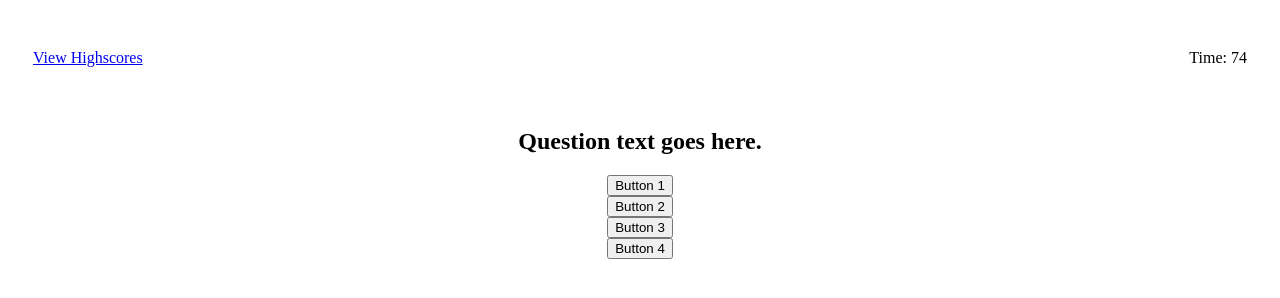
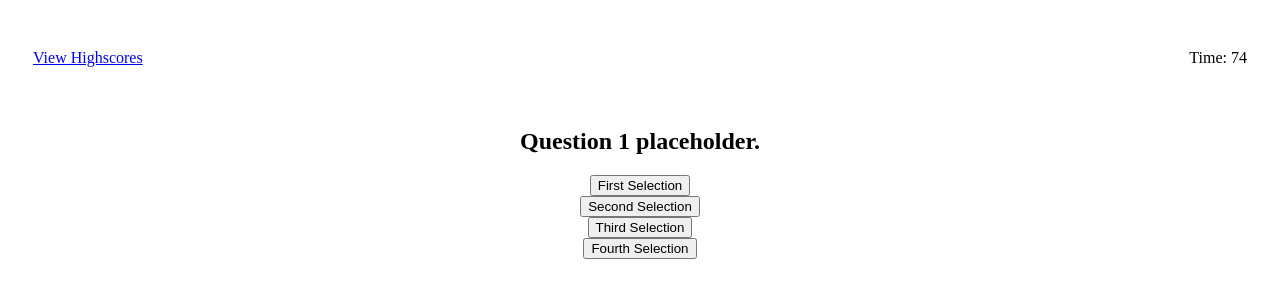
Before and after one commit to spreston4/trivia-challenge, a plain HTML site: page index.html in a window 1280 px wide. Both pictures are taken after a click on the button "Start Game". Drawn offline with Linux system fonts and the light colour scheme.

Commit message:
can iterate through questions. Question 3 wont display. broken logic in answerQuestion function

```diff
--- a/assets/css/style.css
+++ b/assets/css/style.css
@@ -26,12 +26,12 @@
     justify-content: center;
 }
 
-/* .choices {
+#selections {
     display: flex;
     flex-direction: column;
     align-items: center;
     justify-content: center;
-} */
+}
 
 #end-screen {
     flex-direction: column;
--- a/assets/javascript/script.js
+++ b/assets/javascript/script.js
@@ -44,6 +44,7 @@ console.log(questions[0].correctAnswer);
 
 // Declare an 'questionIndex' variable to point to the current question
 var questionIndex = 0;
+console.log(questions[questionIndex].text);
 
 // Store a refrence to the element for the 'timerDisplayEl'
 var timerDisplayEl = document.querySelector('#timer');
@@ -56,6 +57,14 @@ var startScreenEl = document.querySelector('#start-screen');
 var questionScreenEl = document.querySelector('#question-screen');
 var endScreenEl = document.querySelector('#end-screen');
 
+// Store a refrence to question/button display elements
+var questionText = document.querySelector('#question-text');
+var buttonOne = document.querySelector('#button-one');
+var buttonTwo = document.querySelector('#button-two');
+var buttonThree = document.querySelector('#button-three');
+var buttonFour = document.querySelector('#button-four');
+var selections = document.querySelector('#selections');
+
 // Create a 'startGame' function
 function startGame() {
     // Call 'startTimer' function
@@ -63,13 +72,14 @@ function startGame() {
     // Hide the start screne element and show the first question
     startScreenEl.setAttribute("class", "hidden");
     questionScreenEl.setAttribute("class", "visible");
-    // renderCurrentQuestion();
+    renderCurrentQuestion();
 };
 
 // Create an 'endGame' function
 function endGame(){
     questionScreenEl.setAttribute("class", "hidden");
     endScreenEl.setAttribute("class", "visible");
+    // clearInterval(timeInterval);
     console.log('Game Over');
 };
 
@@ -92,22 +102,50 @@ function startTimer(){
 };
 
 // Create 'answerQuestion' function
+function answerQuestion(event) {
+
     // Get the value associated with the clicked button
+    var currentSelection = event.currentTarget.value;
+
     // Compare against the correct answer for the current question
-        // If correct...
-        // If incorreect...
-            // Subtract points from the 'score'
-    // Continue to next question - call 'renderCurrent Question()'
+    if (currentSelection == questions[questionIndex].correctAnswer){
+        console.log('correct');
+    } else {
+        console.log('incorrect');
+        score = score - 10;
+    };
+
+      // Continue to next question - call 'renderCurrent Question()'
+    questionIndex++;
+    renderCurrentQuestion();
+
+};
+
 
 // Create 'renderCurrentQuestion' function
-    // Access the current question data from 'questions[questionIndex];'
+function renderCurrentQuestion() {
+    if (questionIndex < questions.length) {
+        // Access the current question data from 'questions[questionIndex];'
+    questionText.textContent = questions[questionIndex].text;
+    buttonOne.textContent = questions[questionIndex].selectionOne;
+    buttonTwo.textContent = questions[questionIndex].selectionTwo;
+    buttonThree.textContent = questions[questionIndex].selectionThree;
+    buttonFour.textContent = questions[questionIndex].selectionFour;
+    selections.addEventListener('click', function() {
+        answerQuestion();
+    });
+    } else {
+        endGame()
+    }
+
+};
 
 
 
 
 
 
-
+// -------------------- RUN THE GAME ---------------------------- //
 startButtonEl.addEventListener('click', function() {
     startGame();
 });
--- a/index.html
+++ b/index.html
@@ -34,10 +34,9 @@
 
     <!-- Question Section -->
     <section id = "question-screen" class = "hidden">
-        <h2>
-            Question text goes here.
+        <h2 id = "question-text">
         </h2>
-        <!-- <section class = "choices"> -->
+        <section id = "selections">
             <button id = "button-one">
                 Button 1
             </button>
@@ -50,7 +49,7 @@
             <button id = "button-four">
                 Button 4
             </button>
-        <!-- </section> -->
+        </section>
     </section>
 
     <!-- End Screen section -->
```
